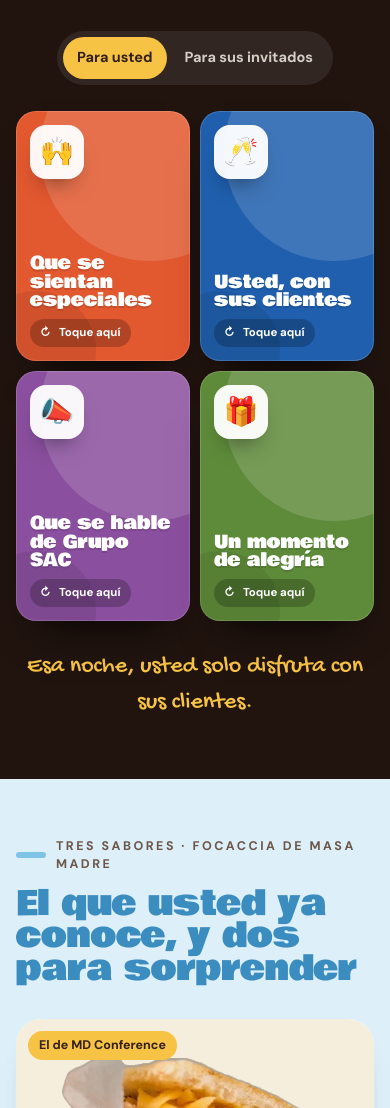
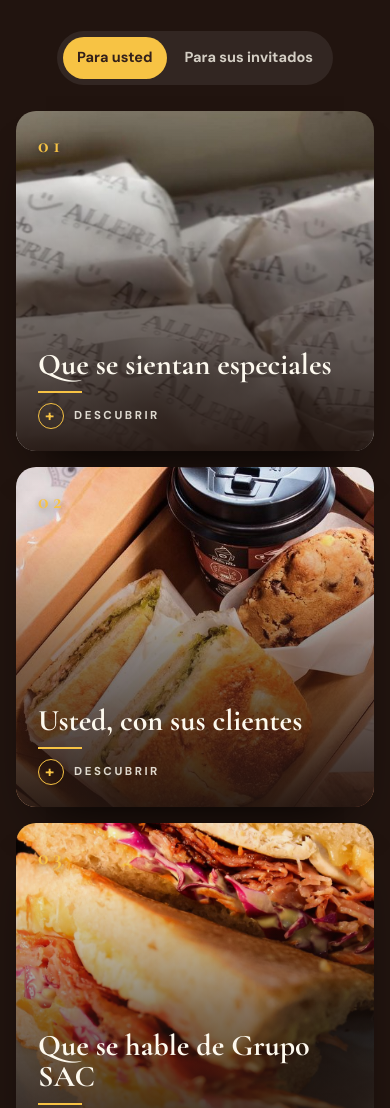
Before and after one commit to Gusramonto/alleria-website, a plain HTML site: page propuesta-sac.html in a window 390 px wide. Shown: the part 1633-2741 px from the top of the page. Drawn offline with Linux system fonts and the light colour scheme.

Commit message:
Propuesta SAC v3: tarjetas con fotos reales y tipografía elegante; sección de beneficios de la masa madre (por qué es premium)
Co-Authored-By: Claude Opus 5.5 <noreply@anthropic.com>
Claude-Session: https://claude.ai/code/session_01MsKkScfgg4qQtZFvpHFNhj

```diff
--- a/propuesta-sac.html
+++ b/propuesta-sac.html
@@ -115,27 +115,32 @@ p{margin:0}
 .tabs button:focus-visible{outline:3px solid var(--cielo)}
 .tabwrap{text-align:center}
 .cgrid{display:grid;grid-template-columns:repeat(4,minmax(0,1fr));gap:16px}
-.fc{all:unset;box-sizing:border-box;cursor:pointer;perspective:1200px;height:330px;display:block;-webkit-tap-highlight-color:transparent}
-.fc .in{position:relative;width:100%;height:100%;transition:transform .8s cubic-bezier(.3,1.4,.4,1);transform-style:preserve-3d}
+.fc{all:unset;box-sizing:border-box;cursor:pointer;perspective:1400px;height:420px;display:block;-webkit-tap-highlight-color:transparent}
+.fc .in{position:relative;width:100%;height:100%;transition:transform .9s cubic-bezier(.65,0,.35,1);transform-style:preserve-3d}
 .fc.flip .in{transform:rotateY(180deg)}
-.fc .f,.fc .b{position:absolute;inset:0;border-radius:26px;padding:22px;display:flex;flex-direction:column;backface-visibility:hidden;-webkit-backface-visibility:hidden;overflow:hidden}
-.fc .f{background:var(--bg);color:#fff;box-shadow:0 26px 40px -24px rgba(0,0,0,.9),inset 0 0 0 1px rgba(255,255,255,.15)}
-.fc .f::before{content:"";position:absolute;width:220px;height:220px;border-radius:50%;right:-70px;top:-70px;background:rgba(255,255,255,.14)}
-.fc .f::after{content:"";position:absolute;width:120px;height:120px;border-radius:50%;left:-40px;bottom:-50px;background:rgba(0,0,0,.08)}
-.fc .ic{width:76px;height:76px;border-radius:22px;background:rgba(255,255,255,.95);display:grid;place-items:center;font-size:40px;box-shadow:0 14px 22px -12px rgba(0,0,0,.5);position:relative;z-index:1}
-.fc .q{font-family:var(--block);font-size:26px;line-height:1.02;margin-top:auto;position:relative;z-index:1;text-shadow:0 2px 0 rgba(0,0,0,.12)}
-.fc .t{margin-top:14px;align-self:flex-start;display:inline-flex;align-items:center;gap:8px;background:rgba(0,0,0,.22);border-radius:999px;padding:7px 14px;font-weight:700;font-size:13.5px;position:relative;z-index:1}
-.fc .t i{font-style:normal;display:inline-block}
-.fc .t{white-space:nowrap}
-@media (prefers-reduced-motion:no-preference){.fc .t i{animation:spinH 2.4s ease-in-out infinite}@keyframes spinH{0%,60%{transform:rotate(0)}80%,100%{transform:rotate(360deg)}}
- .cgrid.hint .fc .in{animation:peek 1.4s var(--ease) 1}.cgrid.hint .fc:nth-child(2) .in{animation-delay:.12s}.cgrid.hint .fc:nth-child(3) .in{animation-delay:.24s}.cgrid.hint .fc:nth-child(4) .in{animation-delay:.36s}
- @keyframes peek{40%{transform:rotateY(-24deg)}}
- .fc:hover:not(.flip) .in{transform:rotateY(-10deg) translateY(-4px)}}
-.fc .b{background:var(--crema);color:var(--tinta);transform:rotateY(180deg);border:4px solid var(--bg);justify-content:center;gap:14px}
-.fc .b .ok{width:52px;height:52px;border-radius:50%;background:var(--bg);color:#fff;display:grid;place-items:center;font-size:26px;font-weight:700}
-.fc .b .s{font-family:var(--block);font-size:24px;line-height:1.02;color:var(--bg)}
-.fc .b p{font-size:16.5px;line-height:1.4;font-weight:500}
-.fc:focus-visible{outline:3px solid var(--sol);outline-offset:5px;border-radius:26px}
+.fc .f,.fc .b{position:absolute;inset:0;border-radius:20px;display:flex;flex-direction:column;backface-visibility:hidden;-webkit-backface-visibility:hidden;overflow:hidden}
+.fc .f{color:var(--crema);box-shadow:0 30px 50px -30px rgba(0,0,0,.95)}
+.fc .f img{position:absolute;inset:0;width:100%;height:100%;object-fit:cover;transition:transform 1.2s var(--ease)}
+.fc:hover .f img{transform:scale(1.06)}
+.fc .f::after{content:"";position:absolute;inset:0;background:linear-gradient(180deg,rgba(33,20,15,.05) 20%,rgba(33,20,15,.55) 55%,rgba(33,20,15,.94) 100%)}
+.fc .f>*:not(img){position:relative;z-index:1}
+.fc .f{padding:22px;justify-content:flex-end;gap:10px}
+.fc .num{position:absolute!important;top:18px;left:22px;font-family:var(--serif);font-weight:700;font-size:22px;letter-spacing:.2em;color:var(--sol);text-shadow:0 2px 8px rgba(0,0,0,.5)}
+.fc .q{font-family:var(--serif);font-weight:700;font-size:30px;line-height:1.05}
+.fc .rule{width:44px;height:2px;background:var(--sol)}
+.fc .t{display:inline-flex;align-items:center;gap:10px;font-size:11.5px;letter-spacing:.22em;text-transform:uppercase;font-weight:700;color:rgba(253,249,238,.85)}
+.fc .t i{font-style:normal;width:26px;height:26px;border-radius:50%;border:1.5px solid var(--sol);color:var(--sol);display:grid;place-items:center;font-size:16px;line-height:1}
+@media (prefers-reduced-motion:no-preference){
+ .fc .t i{animation:pulse 2.6s ease-in-out infinite}@keyframes pulse{0%,100%{box-shadow:0 0 0 0 rgba(247,195,68,.5)}60%{box-shadow:0 0 0 9px rgba(247,195,68,0)}}
+ .cgrid.hint .fc .in{animation:peek 1.6s cubic-bezier(.65,0,.35,1) 1}.cgrid.hint .fc:nth-child(2) .in{animation-delay:.15s}.cgrid.hint .fc:nth-child(3) .in{animation-delay:.3s}.cgrid.hint .fc:nth-child(4) .in{animation-delay:.45s}
+ @keyframes peek{45%{transform:rotateY(-16deg)}}}
+.fc .b{background:var(--crema);color:var(--tinta);transform:rotateY(180deg);padding:28px 24px;justify-content:center;gap:14px;box-shadow:inset 0 0 0 1px var(--linea),0 30px 50px -30px rgba(0,0,0,.95)}
+.fc .b::before{content:"";position:absolute;inset:10px;border:1px solid rgba(201,154,74,.55);border-radius:14px;pointer-events:none}
+.fc .b .k{font-size:11.5px;letter-spacing:.24em;text-transform:uppercase;font-weight:700;color:var(--coral)}
+.fc .b .s{font-family:var(--serif);font-weight:700;font-size:30px;line-height:1.05}
+.fc .b .rule{background:var(--coral)}
+.fc .b p{font-size:16.5px;line-height:1.5;color:var(--tinta2)}
+.fc:focus-visible{outline:2px solid var(--sol);outline-offset:5px;border-radius:20px}
 .cfoot{margin-top:28px;text-align:center;font-family:var(--hand);font-size:clamp(24px,3vw,32px);color:var(--sol)}
 
 /* sabores */
@@ -278,6 +283,18 @@ input[type=range]::-moz-range-thumb{width:28px;height:28px;border-radius:50%;bac
 .wy span{font-family:var(--block);font-size:44px;line-height:1;color:var(--coral)}
 .wy b{font-size:18px}
 .wy p{font-size:15px;color:var(--tinta2)}
+.mgrid{display:grid;grid-template-columns:minmax(0,.85fr) minmax(0,1.15fr);gap:34px;align-items:center}
+.mgrid>*{min-width:0}
+.mm-ph{border-radius:26px;overflow:hidden;aspect-ratio:4/5;position:relative;box-shadow:0 30px 50px -30px rgba(51,32,26,.7);background:var(--crema)}
+.mm-ph img{width:100%;height:100%;object-fit:cover}
+.mm-ph span{position:absolute;left:14px;bottom:14px;background:var(--tinta);color:var(--sol);font-family:var(--serif);font-weight:700;font-size:20px;padding:4px 16px;border-radius:999px}
+.mm{display:grid;grid-template-columns:minmax(0,1fr) minmax(0,1fr);gap:12px}
+.mm>div{display:grid;grid-template-columns:52px 1fr;gap:12px;align-items:start;background:rgba(253,249,238,.9);border-radius:20px;padding:16px}
+.mm>div>span{width:52px;height:52px;border-radius:16px;background:var(--tinta);color:var(--sol);display:grid;place-items:center;font-family:var(--block);font-size:17px}
+.mm b{display:block;font-size:17px}
+.mm p{font-size:14.5px;color:var(--tinta2)}
+@media (max-width:980px){.mgrid{grid-template-columns:minmax(0,1fr)}.mm-ph{aspect-ratio:16/10}}
+@media (max-width:560px){.mm{grid-template-columns:minmax(0,1fr)}}
 .trust{background:var(--crema)}
 .tgrid{display:grid;grid-template-columns:minmax(0,.9fr) minmax(0,1.1fr);gap:30px;align-items:center}
 .tgrid>*{min-width:0}
@@ -350,20 +367,13 @@ footer .priv{opacity:.6;font-size:12.5px}
   footer{padding-bottom:110px}
   .awning{height:56px}
   .seats{grid-template-columns:repeat(15,minmax(0,1fr))}
-  .fc{height:300px}
+  .fc{height:380px}
 }
 @media (max-width:560px){
   .sab,.why3,.formats,.steps{grid-template-columns:minmax(0,1fr)}
   .formats .price{grid-column:auto}
-  .cgrid{grid-template-columns:minmax(0,1fr) minmax(0,1fr);gap:10px}
-  .fc{height:250px}
-  .fc .f,.fc .b{padding:14px;border-radius:20px}
-  .fc .ic{width:54px;height:54px;font-size:28px;border-radius:16px}
-  .fc .q{font-size:18px}
-  .fc .t{font-size:11.5px;padding:5px 10px;margin-top:10px}
-  .fc .b .s{font-size:17px}
-  .fc .b p{font-size:13.5px}
-  .fc .b .ok{width:38px;height:38px;font-size:20px}
+  .cgrid{grid-template-columns:minmax(0,1fr)}
+  .fc{height:340px}
   .giftg{grid-template-columns:minmax(0,1fr) minmax(0,1fr);gap:10px}
   .gf b{font-size:16px}
   .gf p{font-size:13px}
@@ -389,6 +399,7 @@ footer .priv{opacity:.6;font-size:12.5px}
       <a href="#sabores">Sabores</a>
       <a href="#armar">Su pedido</a>
       <a href="#compania">Nuestra compañía</a>
+      <a href="#masamadre">Masa madre</a>
       <a href="#reservar">Reservar</a>
     </div>
     <a class="btn coral" href="#armar">Armar el pedido</a>
@@ -443,6 +454,7 @@ footer .priv{opacity:.6;font-size:12.5px}
     <div class="head rv">
       <span class="kick">Tres sabores · focaccia de masa madre</span>
       <h2>El que usted ya conoce, y dos para sorprender</h2>
+      <p class="lede">Todos en focaccia de masa madre de Alleria, horneada por nosotros.</p>
     </div>
     <div class="sab">
       <article class="sc rv" style="--c:var(--pp)"><div class="im"><img class="cut" src="/assets/catering/cut/chiqui.webp" alt="Panini de pollo pesto"><span class="badge">El de MD Conference</span><div class="nm"><h3>Pollo pesto</h3></div></div><div class="bd"><div class="ing"><span>Pollo</span><span>Pesto</span><span>Tocineta</span><span>Gouda de búfala</span></div></div></article>
@@ -520,16 +532,21 @@ footer .priv{opacity:.6;font-size:12.5px}
   </div>
 </section>
 
-<section class="why">
-  <div class="wrap">
-    <div class="head rv">
-      <span class="kick">Por qué masa madre</span>
-      <h2>Llegan con hambre. Se van conversando.</h2>
-    </div>
-    <div class="why3">
-      <div class="wy rv"><span>24 h</span><b>Fermentación natural</b><p>Sin conservantes ni levadura comercial.</p></div>
-      <div class="wy rv"><span>Ligero</span><b>Sin pesadez</b><p>A las 7 de la noche, sus invitados siguen conversando.</p></div>
-      <div class="wy rv"><span>100 %</span><b>Hecho por nosotros</b><p>De la masa al último panini.</p></div>
+<section class="why" id="masamadre">
+  <div class="wrap mgrid">
+    <div class="mm-ph rv"><img src="/assets/sac/miga.jpg" alt="Miga de la focaccia de masa madre de Alleria"><span>24 horas de fermentación</span></div>
+    <div>
+      <div class="head rv" style="margin-bottom:22px">
+        <span class="kick">Por qué es premium</span>
+        <h2>La diferencia está en la masa madre</h2>
+        <p class="lede" style="color:var(--tinta)">La misma que hace distinto a nuestro pan hace distinto a su refrigerio.</p>
+      </div>
+      <div class="mm">
+        <div class="rv"><span>24 h</span><div><b>Fermentación natural</b><p>Sin levadura comercial: el tiempo hace el trabajo.</p></div></div>
+        <div class="rv"><span>✓</span><div><b>Más fácil de digerir</b><p>La fermentación larga deja un pan que cae ligero.</p></div></div>
+        <div class="rv"><span>✓</span><div><b>Más sabor</b><p>Corteza dorada, miga aireada y un sabor que se nota en cada bocado.</p></div></div>
+        <div class="rv"><span>0</span><div><b>Conservantes</b><p>Harina, agua, sal y tiempo. Nada más.</p></div></div>
+      </div>
     </div>
   </div>
 </section>
@@ -589,21 +606,21 @@ const L=$("lights");for(let i=0;i<22;i++){const s=document.createElement("i");s.
 /* tarjetas */
 const CARDS={
  host:[
-  ["#E2582F","🙌","Que se sientan especiales","Premium en cada detalle","Masa madre de Alleria, empacada una por una. Así se siente una invitación exclusiva."],
-  ["#1F5FAD","🥂","Usted, con sus clientes","Del resto nos encargamos","Llegamos antes, montamos, reponemos durante las 3 horas y retiramos al final."],
-  ["#8A4F9E","📣","Que se hable de Grupo SAC","Su noche, también afuera","Su evento en nuestro Instagram, ante más de 14 mil seguidores."],
-  ["#5E8B3A","🎁","Un momento de alegría","Un pan de jamón para rifar","Grande y de temporada. El premio que todos quieren ganar."]
+  ["/assets/catering/ph/empacado-papel.jpg","Que se sientan especiales","Premium en cada detalle","Masa madre de Alleria, empacada una por una. Así se siente una invitación exclusiva."],
+  ["/assets/catering/ph/box.jpg","Usted, con sus clientes","Del resto nos encargamos","Llegamos antes, montamos, reponemos durante las tres horas y retiramos al final."],
+  ["/assets/sac/pastrami.jpg","Que se hable de Grupo SAC","Su noche, también afuera","Su evento en nuestro Instagram, ante más de 14 mil seguidores."],
+  ["/assets/sac/pan-jamon.jpg","Un momento de alegría","Un pan de jamón para rifar","Grande y de temporada: el premio que todos quieren ganar."]
  ],
  guest:[
-  ["#F08A24","⚡","Energía a las 5 de la tarde","Ligero y sabroso","La masa madre cae ligera: comen bien y siguen conversando."],
-  ["#3C8DBF","🤝","Una mano libre para saludar","Listo para tomar","Cada panini envuelto en su papel. Se come de pie, sin cubiertos."],
-  ["#C24A2C","🏷️","Saber qué están disfrutando","Habladores en las mesas","Sabor, ingredientes y por qué la masa madre es distinta."],
-  ["#6B4226","☕","Un café que no esperaban","Barra de café de especialidad","Tres métodos de extracción, preparados al momento."]
+  ["/assets/catering/ph/signora.jpg","Energía a las cinco de la tarde","Ligero y sabroso","La masa madre cae ligera: comen bien y siguen conversando."],
+  ["/assets/catering/ph/jefa.jpg","Una mano libre para saludar","Listo para tomar","Cada panini envuelto en su papel. Se disfruta de pie, sin cubiertos."],
+  ["/assets/catering/ph/diosa.jpg","Saber qué están disfrutando","Habladores en las mesas","Sabor, ingredientes y por qué la masa madre es distinta."],
+  ["/assets/catering/ph/chemex.jpg","Un café que no esperaban","Barra de café de especialidad","Tres métodos de extracción, preparados al momento."]
  ]
 };
 const cg=$("cards");
-function cards(t){cg.classList.remove("hint");cg.innerHTML="";CARDS[t].forEach(w=>{const b=document.createElement("button");b.type="button";b.className="fc";b.style.setProperty("--bg",w[0]);b.setAttribute("aria-label",w[2]+". Toque para ver más");
-  b.innerHTML=`<div class="in"><div class="f"><span class="ic" aria-hidden="true">${w[1]}</span><span class="q">${w[2]}</span><span class="t"><i aria-hidden="true">↻</i>Toque aquí</span></div><div class="b"><span class="ok" aria-hidden="true">✓</span><span class="s">${w[3]}</span><p>${w[4]}</p></div></div>`;
+function cards(t){cg.classList.remove("hint");cg.innerHTML="";CARDS[t].forEach((w,i)=>{const b=document.createElement("button");b.type="button";b.className="fc";b.setAttribute("aria-label",w[1]+". Toque para ver más");
+  b.innerHTML=`<div class="in"><div class="f"><img src="${w[0]}" alt="" loading="lazy"><span class="num">0${i+1}</span><span class="q">${w[1]}</span><span class="rule"></span><span class="t"><i aria-hidden="true">+</i>Descubrir</span></div><div class="b"><span class="k">Lo que hacemos</span><span class="s">${w[2]}</span><span class="rule"></span><p>${w[3]}</p></div></div>`;
   b.onclick=()=>b.classList.toggle("flip");cg.appendChild(b)});void cg.offsetWidth;cg.classList.add("hint")}
 document.querySelectorAll(".tabs button").forEach(b=>b.addEventListener("click",()=>{document.querySelectorAll(".tabs button").forEach(x=>x.setAttribute("aria-selected",String(x===b)));cards(b.dataset.t)}));
 cards("host");cg.classList.remove("hint");
```
Also changed, not shown: assets/sac/miga.jpg (added).
